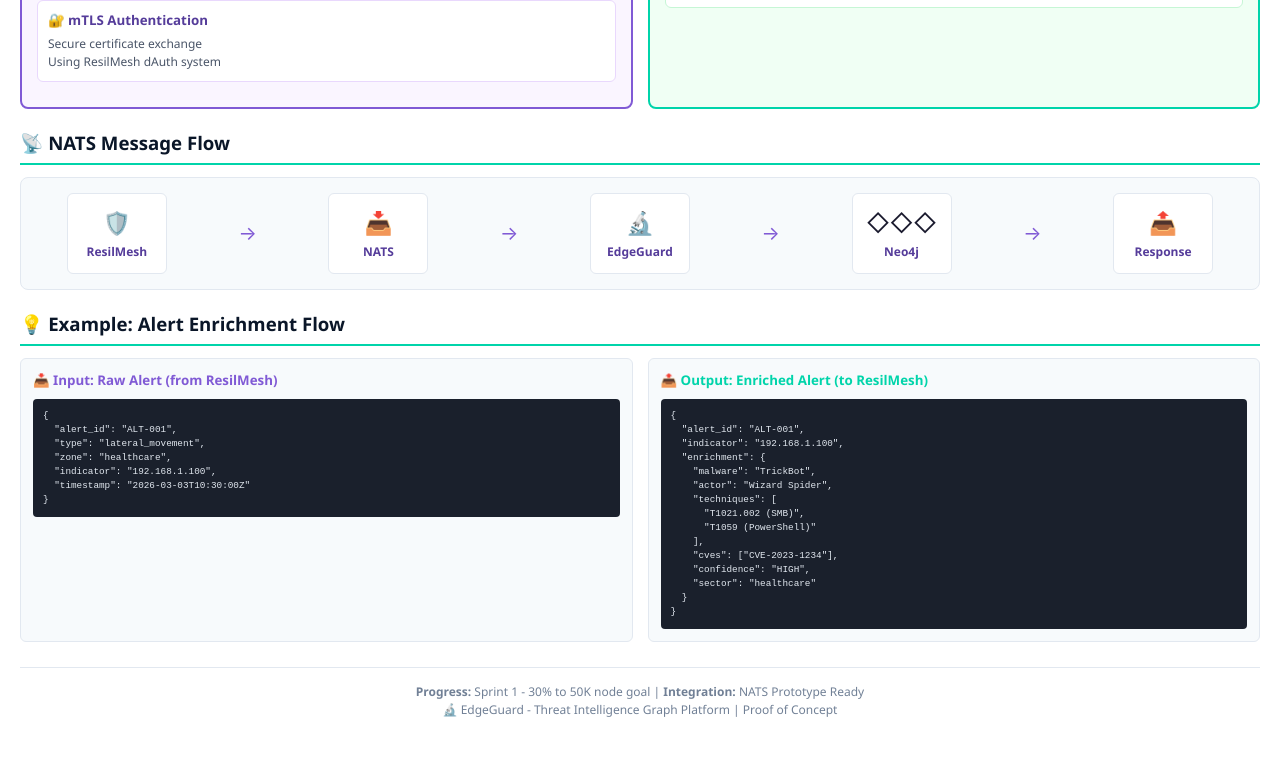
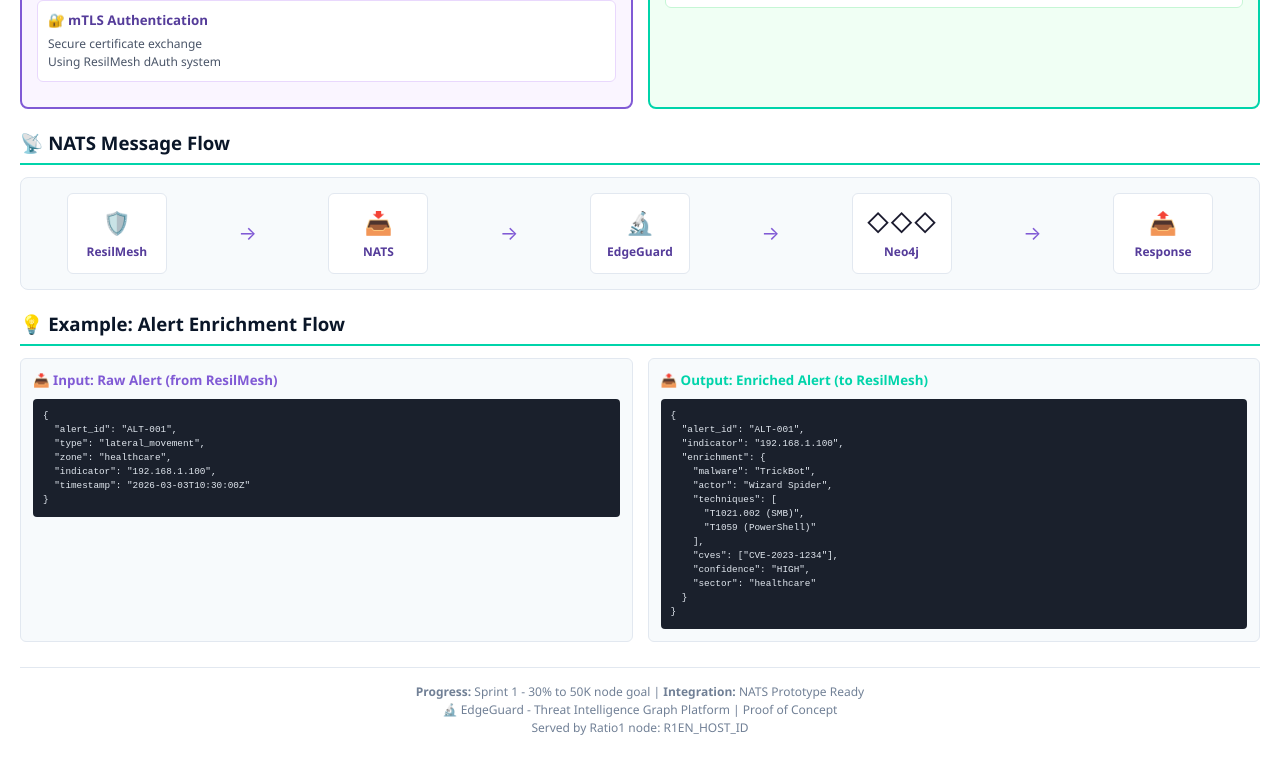
Before and after one commit to Kopanov/EdgeGuard, a plain HTML site: page index.html in a window 1280 px wide. Shown: the part 2348-3105 px from the top of the page. Drawn offline with Linux system fonts and the light colour scheme.

Commit message:
fix: changed to index.html

```diff
--- a/EdgeGuard_knowledge_graph_architecture.html
+++ b/index.html
@@ -958,6 +958,7 @@
     <div class="footer">
         <p><strong>Progress:</strong> Sprint 1 - 30% to 50K node goal | <strong>Integration:</strong> NATS Prototype Ready</p>
         <p>🔬 EdgeGuard - Threat Intelligence Graph Platform | Proof of Concept</p>
+        <p>Served by Ratio1 node: R1EN_HOST_ID</p>
     </div>
 
 </body>
```
Also changed, not shown: 1 other file.
